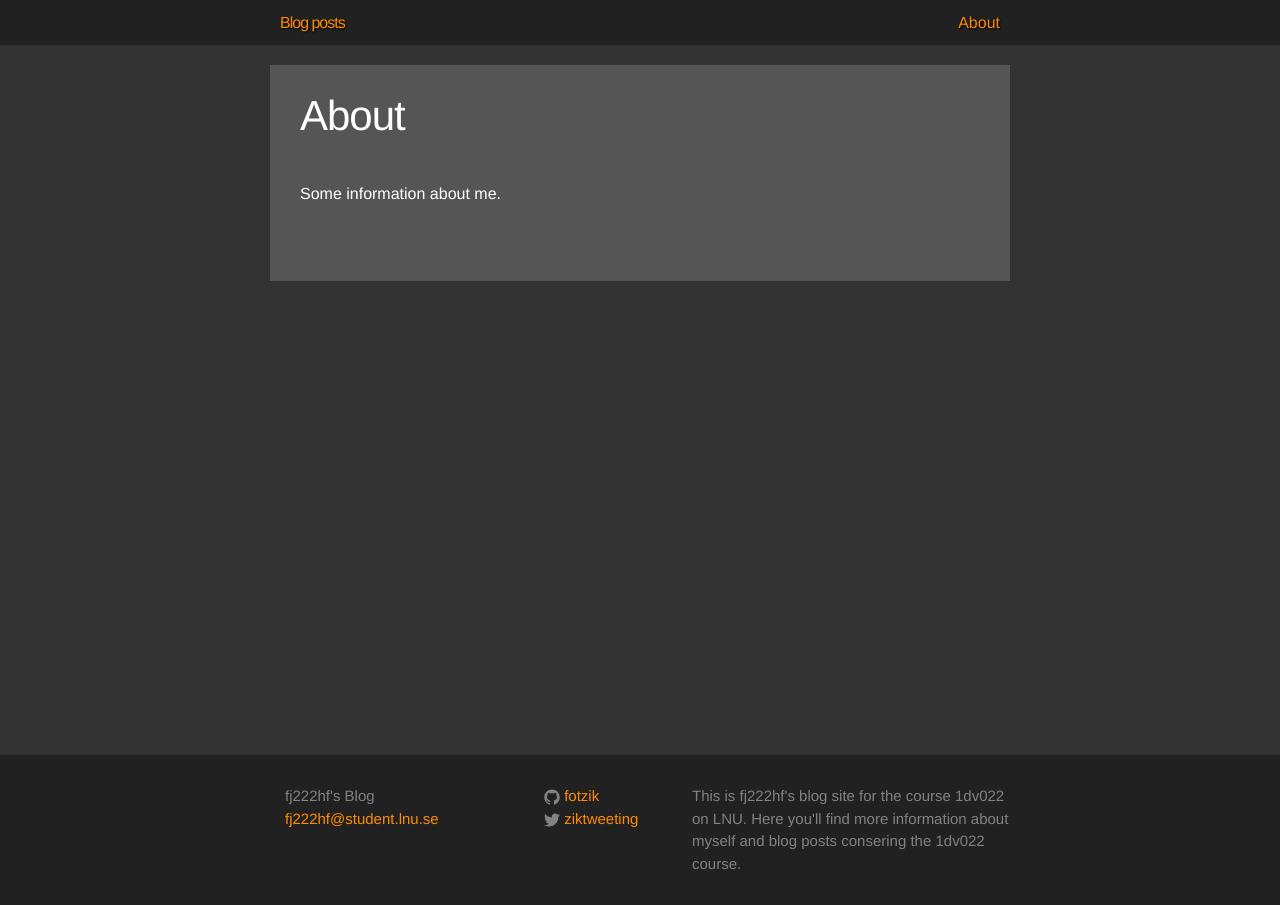
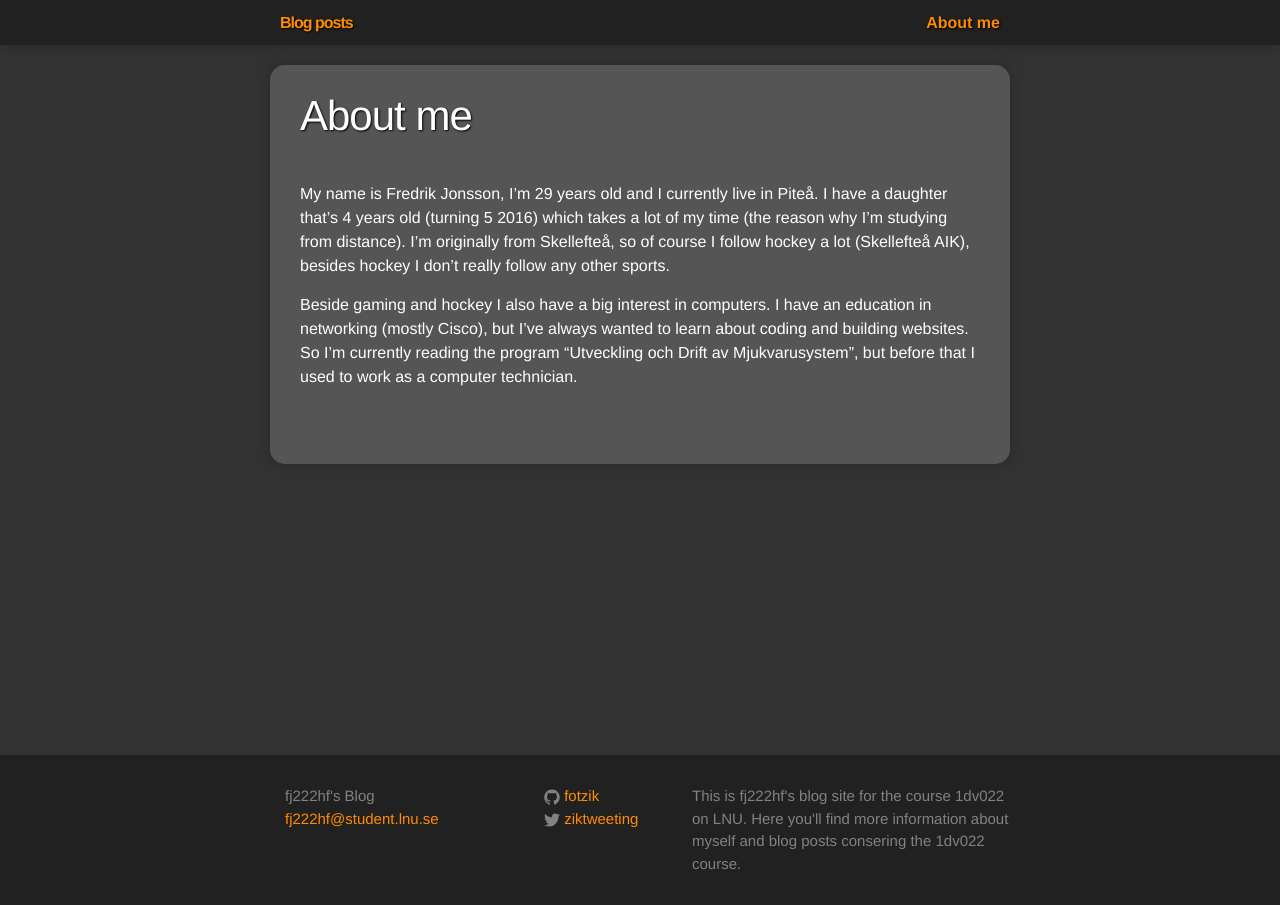
Before and after one commit to FotZik/fotzik.github.io, a Jekyll site: the page built from about.md, in a window 1280 px wide. Built offline with Jekyll 4.4.1, drawn with Linux system fonts in a browser that asks for light colours.

Commit message:
Added some info to the about.md file and fixed some styling for the title

```diff
--- a/_sass/_base.scss
+++ b/_sass/_base.scss
@@ -108,7 +108,7 @@ a {
  */
 blockquote {
     color: $grey-color;
-    border-left: 4px solid $grey-color-light;
+    border-left: 4px solid $body-color;
     padding-left: $spacing-unit / 2;
     font-size: 18px;
     letter-spacing: -1px;
--- a/_sass/_layout.scss
+++ b/_sass/_layout.scss
@@ -4,6 +4,9 @@
 .site-header {
     min-height: $header-height;
     background-color: $footer-grey;
+    -webkit-box-shadow: 0 0 15px 0 rgba(0, 0, 0, 0.25);
+    -moz-box-shadow:    0 0 15px 0 rgba(0, 0, 0, 0.25);
+    box-shadow:         0 0 15px 0 rgba(0, 0, 0, 0.25);
 
     // Positioning context for the mobile navigation icon
     position: relative;
@@ -95,14 +98,7 @@
 .site-nav a {
     color: $brand-color;
     text-shadow: 1px 1px 2px rgba(0, 0, 0, 1);
-}
-
-.site-nav a:hover {
-    color: $brand-color;
-}
-
-.site-nav a:visited {
-    color: $brand-color;
+    font-weight: bold;
 }
 
 
@@ -193,6 +189,10 @@
 
 .content-box {
     background-color: #555555;
+    border-radius: 15px;
+    -webkit-box-shadow: 0 0 15px 0 rgba(0, 0, 0, 0.25);
+    -moz-box-shadow:    0 0 15px 0 rgba(0, 0, 0, 0.25);
+    box-shadow:         0 0 15px 0 rgba(0, 0, 0, 0.25);
 }
 
 .page-content {
@@ -214,7 +214,7 @@
 
 .post-meta {
     font-size: $small-font-size;
-    color: $grey-color;
+    color: lighten($grey-color, 25%);
 }
 
 .post-link {
@@ -235,6 +235,7 @@
     font-size: 42px;
     letter-spacing: -1px;
     line-height: 1;
+    text-shadow: 1px 1px 2px rgba(0, 0, 0, 1);
 
     @include media-query($on-laptop) {
         font-size: 36px;
--- a/about.md
+++ b/about.md
@@ -1,7 +1,15 @@
 ---
 layout: page
-title: About
+title: About me
 permalink: /about/
 ---
 
-Some information about me.
+My name is Fredrik Jonsson, I'm 29 years old and I currently live in Piteå.
+I have a daughter that's 4 years old (turning 5 2016) which takes a lot of my time (the reason why I'm studying from
+distance). I'm originally from Skellefteå, so of course I follow hockey a lot (Skellefteå AIK), besides hockey I don't
+really follow any other sports.
+
+Beside gaming and hockey I also have a big interest in computers. I have an education in networking (mostly Cisco),
+but I've always wanted to learn about coding and building websites.
+So I'm currently reading the program "Utveckling och Drift av Mjukvarusystem", but before that I used to work as a
+computer technician.
```
